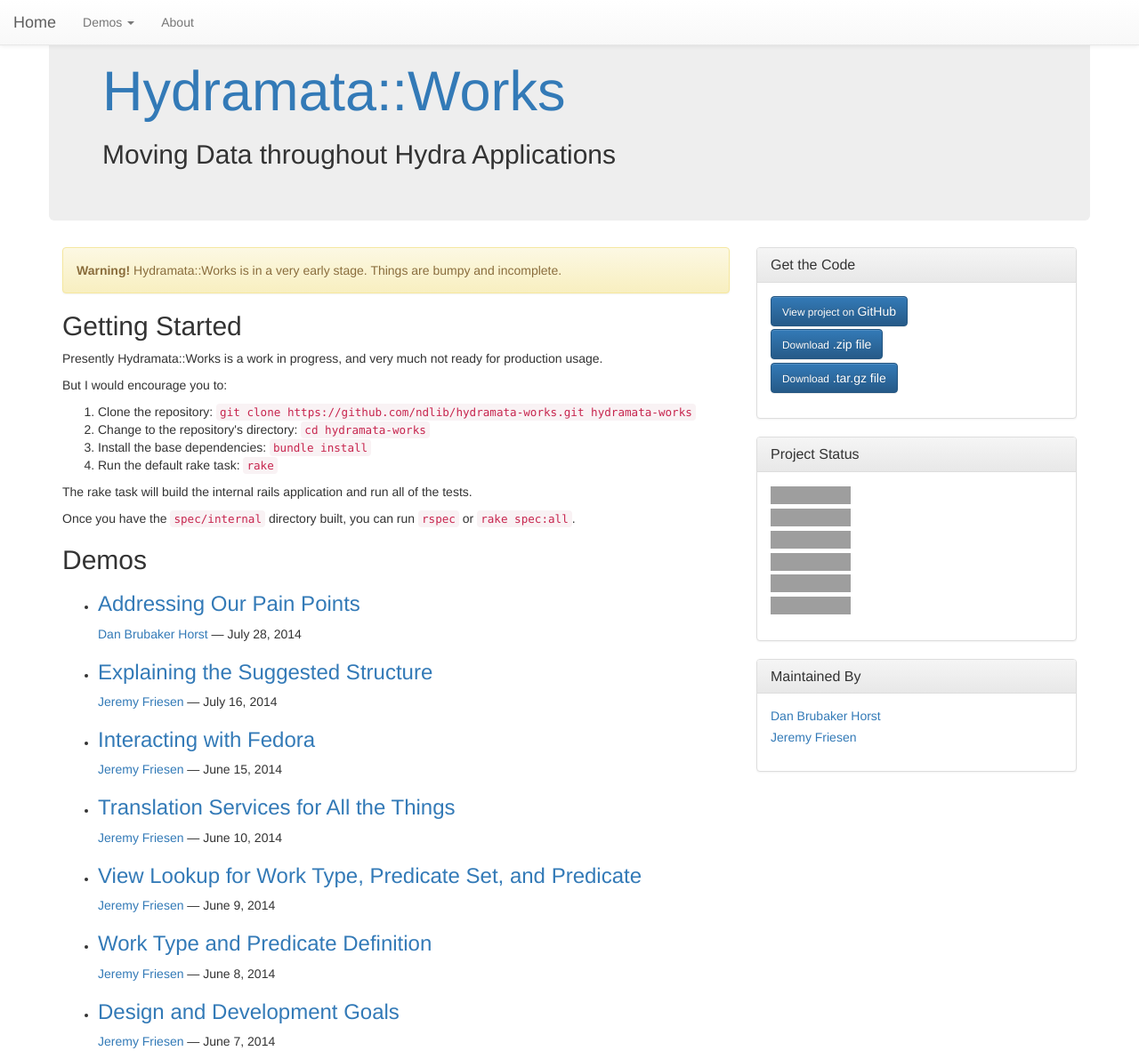
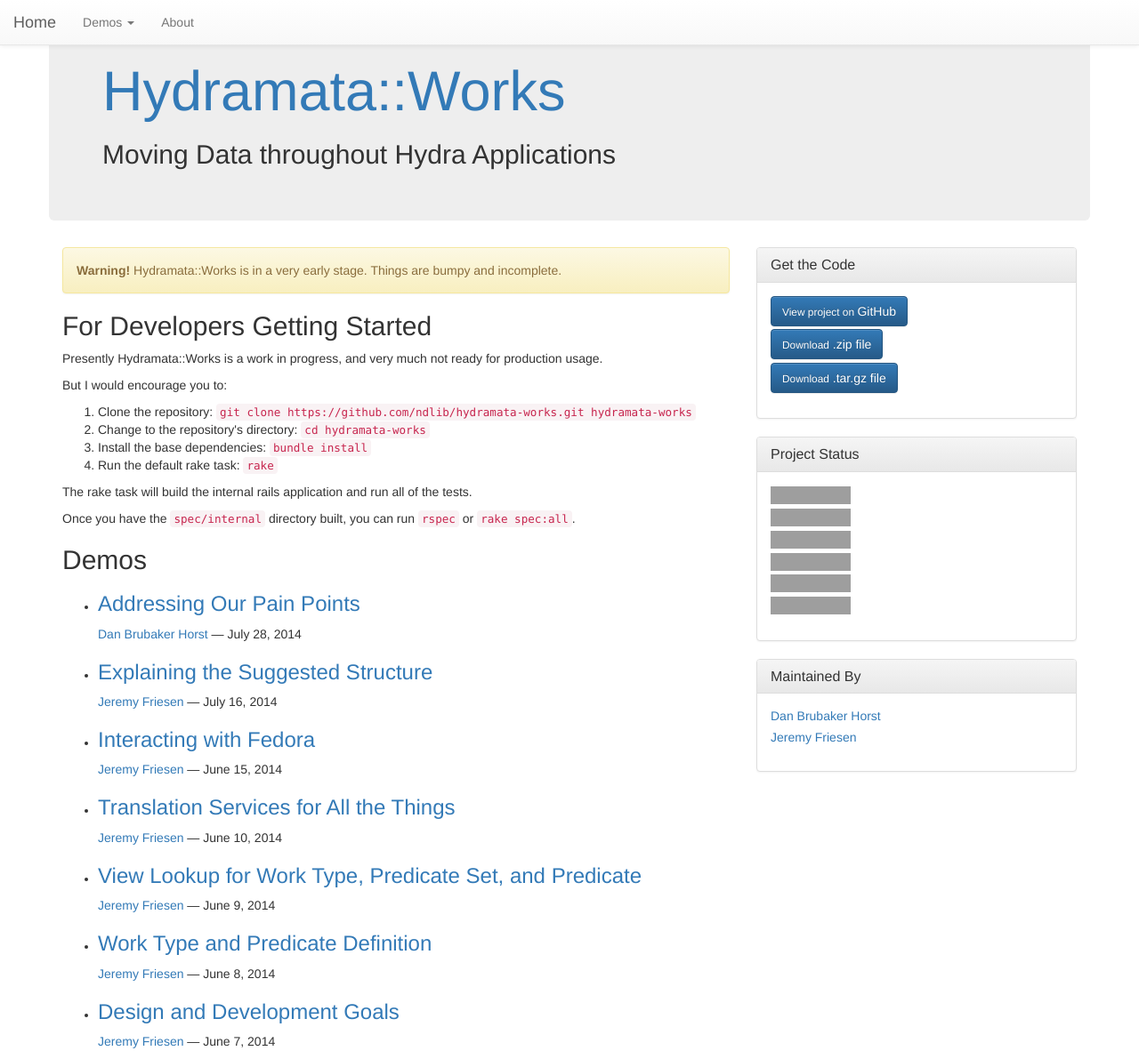
Before and after one commit to jeremyf/hydramata-works, a Jekyll site: the page built from index.html, in a window 1280 px wide and 1191 px high. Shown: the whole window at 89% size. Built offline with Jekyll 4.4.1, drawn with Linux system fonts in a browser that asks for light colours; nearby versions of some CDN libraries; Markdown is read by kramdown in place of the engine named in the settings; grey boxes are pictures that could not be loaded.

Commit message:
Wordsmithing

```diff
--- a/index.html
+++ b/index.html
@@ -8,7 +8,7 @@ title:    Hydramata::Works
 </div>
 
 <h2>
-  <a name="getting-started" class="anchor" href="#getting-started"><span class="octicon octicon-link"></span></a>Getting Started
+  <a name="getting-started" class="anchor" href="#getting-started"><span class="octicon octicon-link"></span></a>For Developers Getting Started
 </h2>
 
 <p>Presently Hydramata::Works is a work in progress, and very much not ready for production usage.</p>
```
